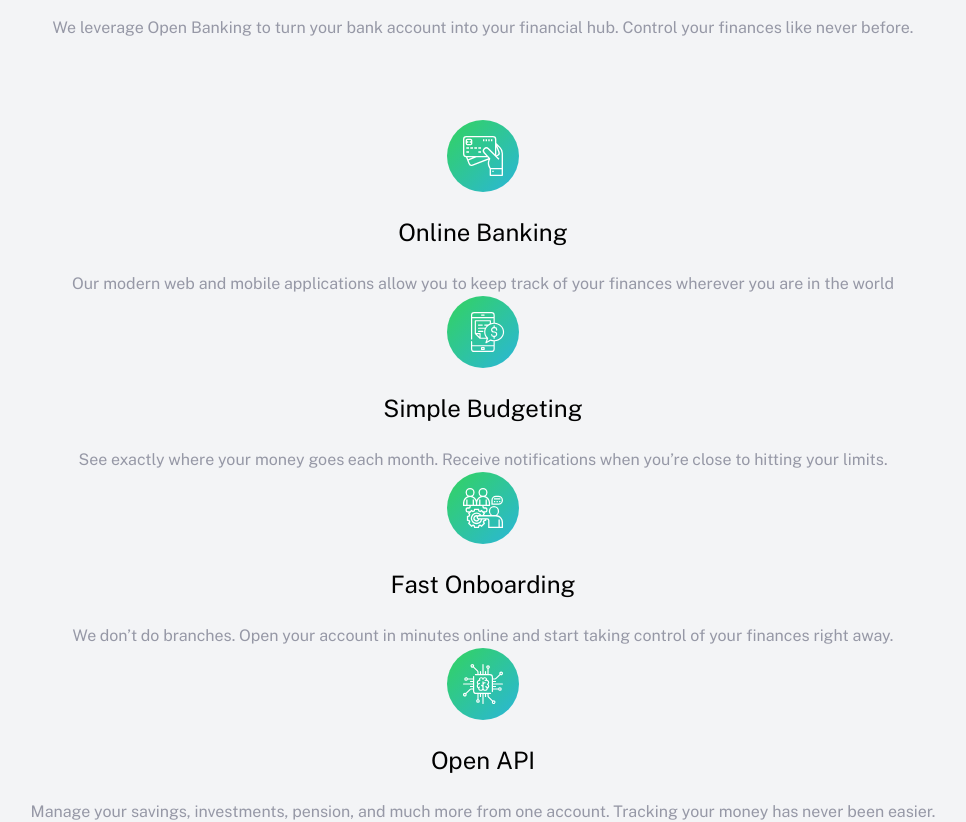
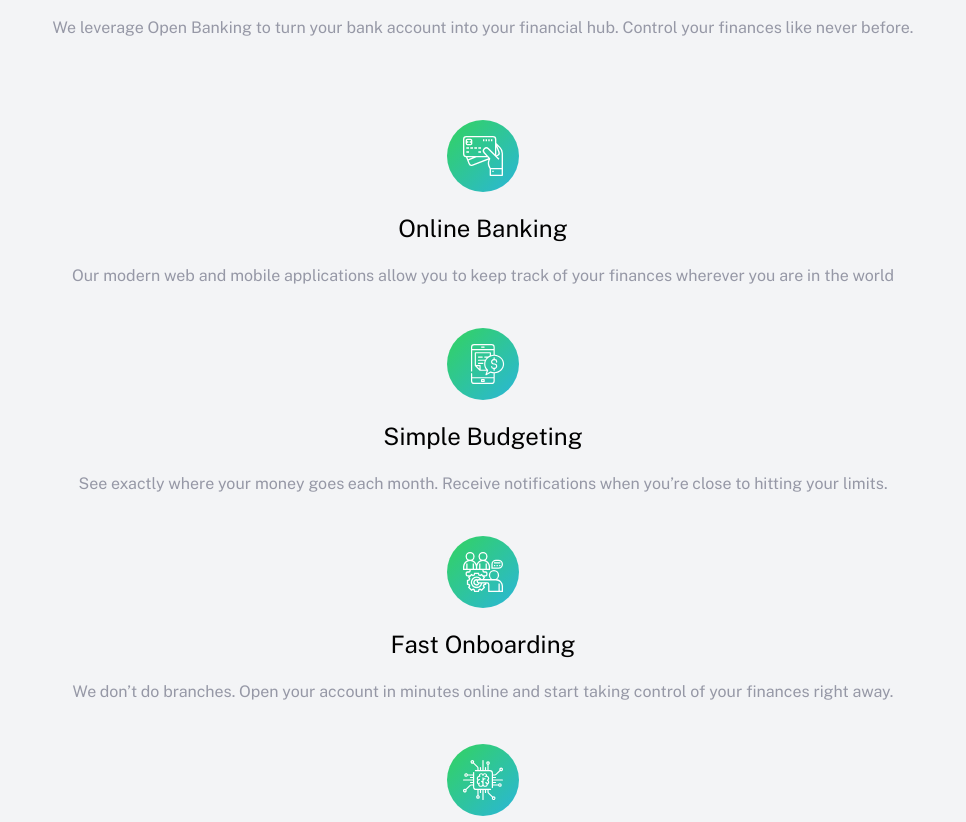
Before and after one commit to brianweidl/tailwind-easybank, a React (Vite) app: page / in a window 1280 px wide. Shown: the part 1447-2269 px from the top of the page, without its empty margins (157-1123 px from the left). Built offline with nearby package versions, Linux system fonts and the light colour scheme.

Commit message:
articles features desktop

```diff
--- a/src/components/Article.jsx
+++ b/src/components/Article.jsx
@@ -2,8 +2,8 @@ import React from 'react';
 
 function Feature({ author, image, text, title }) {
 	return (
-		<article className="bg-white flex flex-col items-center justify-center space-y-6 rounded mb-8">
-			<img className="rounded" src={image}></img>
+		<article className="bg-white flex flex-col items-center justify-center space-y-6 rounded mb-8 md:w-80">
+			<img className="rounded  md:h-64" src={image}></img>
 			<div className="px-4 pb-4">
 				<span className="text-grayishBlue text-xs">By {author}</span>
 				<h4 className="text-xl my-3">{title}</h4>
--- a/src/components/Articles.jsx
+++ b/src/components/Articles.jsx
@@ -36,11 +36,13 @@ const articles = [
 
 function Articles() {
 	return (
-		<section className="flex flex-col bg-veryLightGray items-center justify-center py-16 px-6">
-			<h3 className="text-3xl px-8 pb-6"> Latest Articles</h3>
-			{articles.map((article) => (
-				<Article key={article.title} {...article} />
-			))}
+		<section className="flex flex-col bg-veryLightGray items-center justify-center py-16 px-6 md:items-start md:px-16">
+			<h3 className="text-3xl px-8 pb-6 md:px-0"> Latest Articles</h3>
+			<div className="flex flex-col md:flex-row md:space-x-8">
+				{articles.map((article) => (
+					<Article key={article.title} {...article} />
+				))}
+			</div>
 		</section>
 	);
 }
--- a/src/components/Feature.jsx
+++ b/src/components/Feature.jsx
@@ -2,7 +2,7 @@ import React from 'react';
 
 function Feature({ icon, text, title }) {
 	return (
-		<article className="flex flex-col items-center justify-center space-y-6 md:items-start ">
+		<article className="flex flex-col items-center justify-center space-y-5 md:items-start ">
 			<img src={icon}></img>
 			<h4 className="text-2xl">{title}</h4>
 			<p className="text-grayishBlue">{text}</p>
--- a/src/components/Features.jsx
+++ b/src/components/Features.jsx
@@ -19,7 +19,7 @@ function Features() {
 				<h3 className="text-3xl px-16 md:px-0 md:text-4xl"> Why choose Easybank?</h3>
 				<p className="my-4 text-grayishBlue">We leverage Open Banking to turn your bank account into your financial hub. Control your finances like never before.</p>
 			</article>
-			<div className="md:flex md:space-x-9 ">
+			<div className="flex flex-col space-y-10 md:flex-row md:space-y-0 md:space-x-9 ">
 				{features.map((feature) => (
 					<Feature key={feature.title} {...feature} />
 				))}
```
